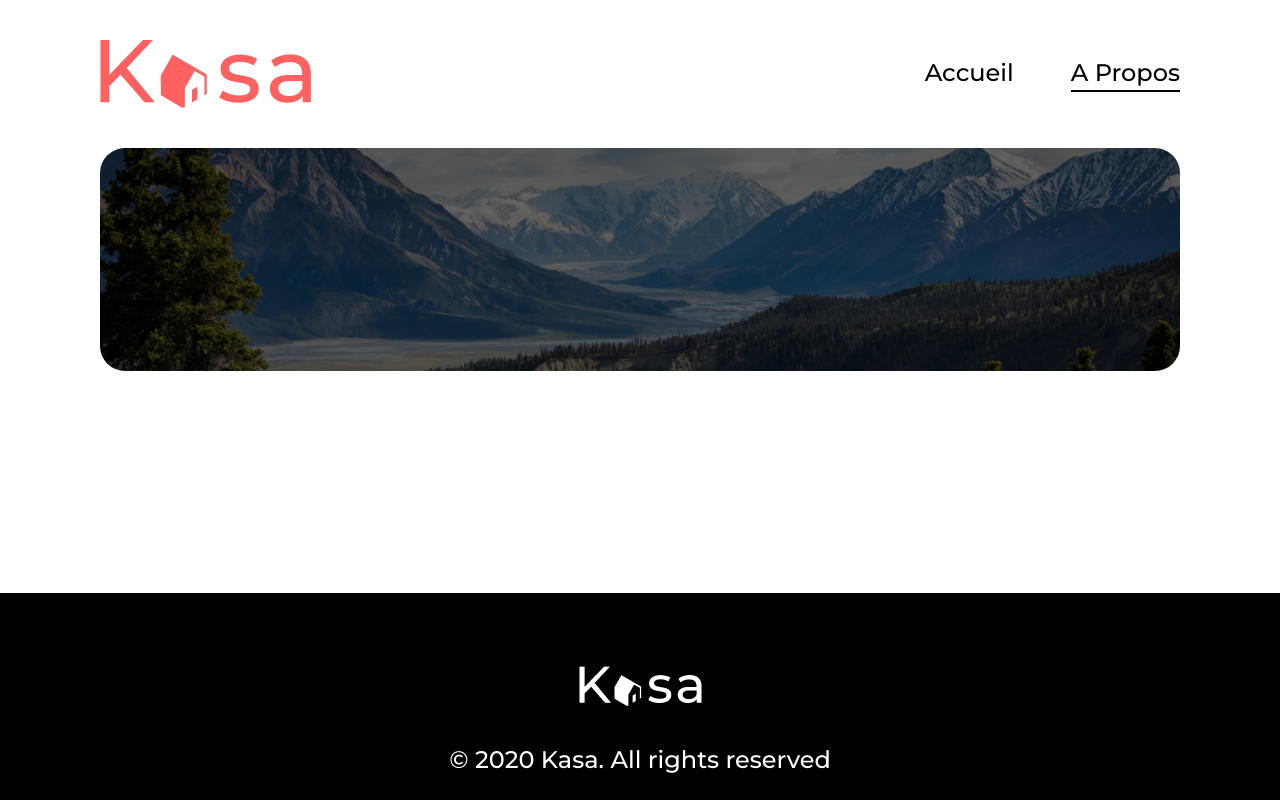
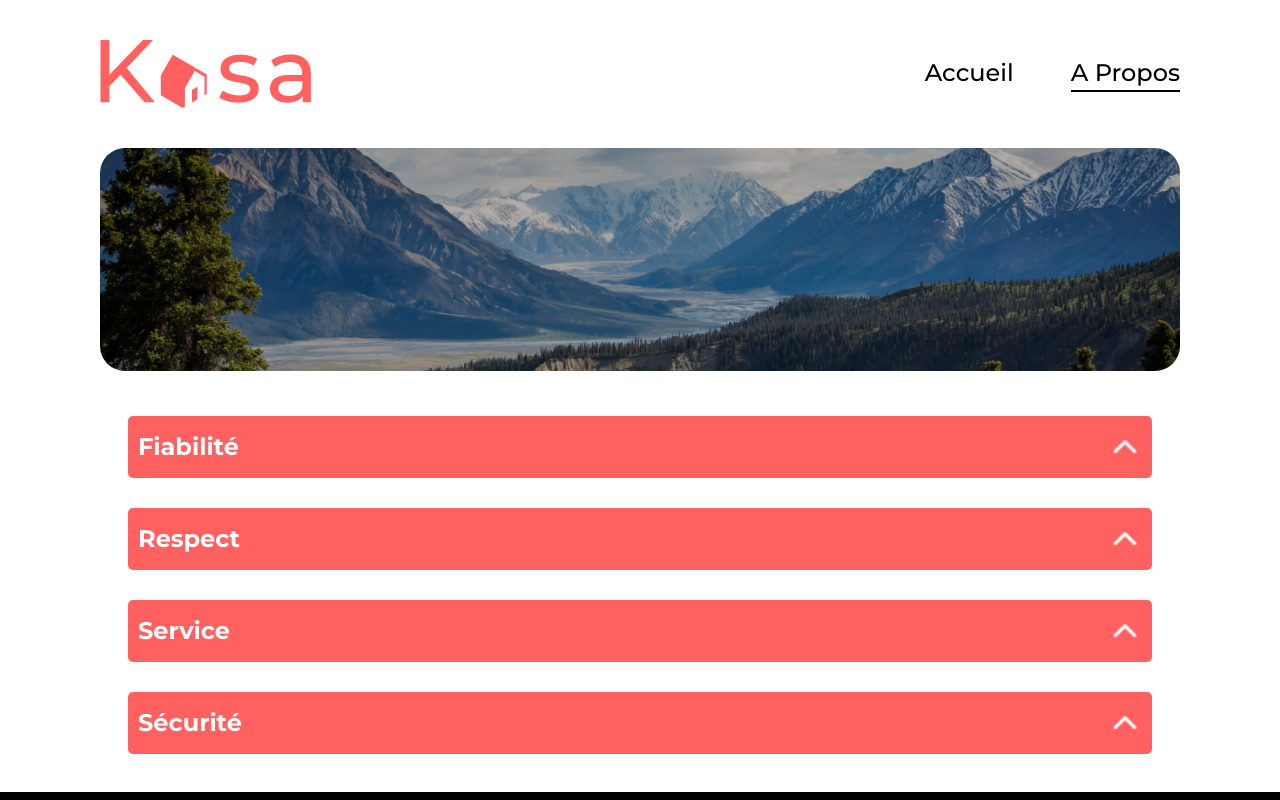
Before and after one commit to debleg/OC-P7-Kasa, a React (Create React App) app: page /about in a window 1280 px wide. Shown: the top 800 px of the page. Built offline with nearby package versions, Linux system fonts and the light colour scheme.

Commit message:
Complete About page with Collapse component

```diff
--- a/src/components/pages/about/About.js
+++ b/src/components/pages/about/About.js
@@ -1,14 +1,47 @@
 import React from "react";
 import Banner from "../../atoms/banner/Banner";
-import AboutBanner from "../../../images/about-banner-img.png"
+import AboutBanner from "../../../images/about-banner-img.png";
+import Collapse from "../../molecules/collapse/Collapse";
 
 const About = () => {
-    return (
-      <div className="aboutpage">
-        <Banner bannerImg={AboutBanner} bannerImgBrightness="0.4"/>
+  const aboutContent = [
+    {
+      title: "Fiabilité",
+      text: "Les annonces postées sur Kasa garantissent une fiabilité totale. Les photos sont conformes aux logements, et toutes les informations sont régulièrement vérifiées  par nos équipes.",
+    },
+    {
+      title: "Respect",
+      text: "La bienveillance fait partie des valeurs fondatrices de Kasa. Tout comportement discriminatoire ou de perturbation du voisinage entraînera une exclusion de notre plateforme.",
+    },
+    {
+      title: "Service",
+      text: "La bienveillance fait partie des valeurs fondatrices de Kasa. Tout comportement discriminatoire ou de perturbation du voisinage entraînera une exclusion de notre plateforme.",
+    },
+    {
+      title: "Sécurité",
+      text: "La sécurité est la priorité de Kasa. Aussi bien pour nos hôtes que pour les voyageurs, chaque logement correspond aux critères de sécurité établis par nos services. En laissant une note aussi bien à l'hôte qu'au locataire, cela permet à nos équipes de vérifier que les standards sont bien respectés. Nous organisons également des ateliers sur la sécurité domestique pour nos hôtes.",
+    },
+  ];
 
+  return (
+    <div className="aboutpage">
+      <Banner bannerImg={AboutBanner} bannerImgBrightness="0.7" />
+      <div className="aboutpage__content">
+        <Collapse title={aboutContent[0]["title"]}>
+          {aboutContent[0]["text"]}
+        </Collapse>
+        <Collapse title={aboutContent[1]["title"]}>
+          {aboutContent[1]["text"]}
+        </Collapse>
+        <Collapse title={aboutContent[2]["title"]}>
+          {aboutContent[2]["text"]}
+        </Collapse>
+        <Collapse title={aboutContent[3]["title"]}>
+          {aboutContent[3]["text"]}
+        </Collapse>
       </div>
-    );
-  }
+    </div>
+  );
+};
 
-  export default About
+export default About;
--- a/src/components/pages/about/_about.scss
+++ b/src/components/pages/about/_about.scss
@@ -1,3 +1,14 @@
 .aboutpage {
   @include pagecontent();
+  &__content {
+    padding: 38px 0;
+    display: flex;
+    flex-direction: column;
+    align-items: center;
+    gap: 30px;
+    @include responsive(small) {
+      padding: 19px 0;
+      gap: 20px;
+    }
+  }
 }
```
